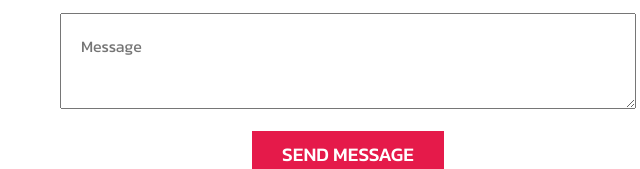
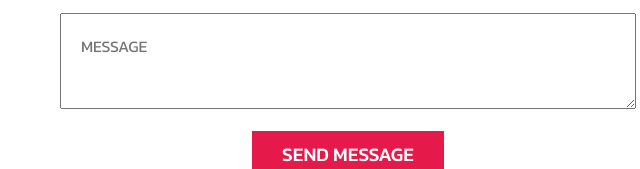
Before and after one commit to Sumner-David/MultiSportsForSchools, a website: page src/index.html in a window 1280 px wide. Shown: the part 3256-3425 px from the top of the page, 292-932 px from the left. Drawn offline with Linux system fonts and the light colour scheme.

```diff
--- a/src/index.html
+++ b/src/index.html
@@ -442,7 +442,7 @@
                         <input type="email" name="location" placeholder="LOCATION">
                     </div>
 
-                   <textarea name="" class="message-box" id="" placeholder = "Message"></textarea>
+                   <textarea name="" class="message-box" id="" placeholder = "MESSAGE"></textarea>
 
 
                     <button type="submit" class="submit-button"> Send Message</button>
```
Also changed, not shown: index.html (added, +1 -0 lines).
